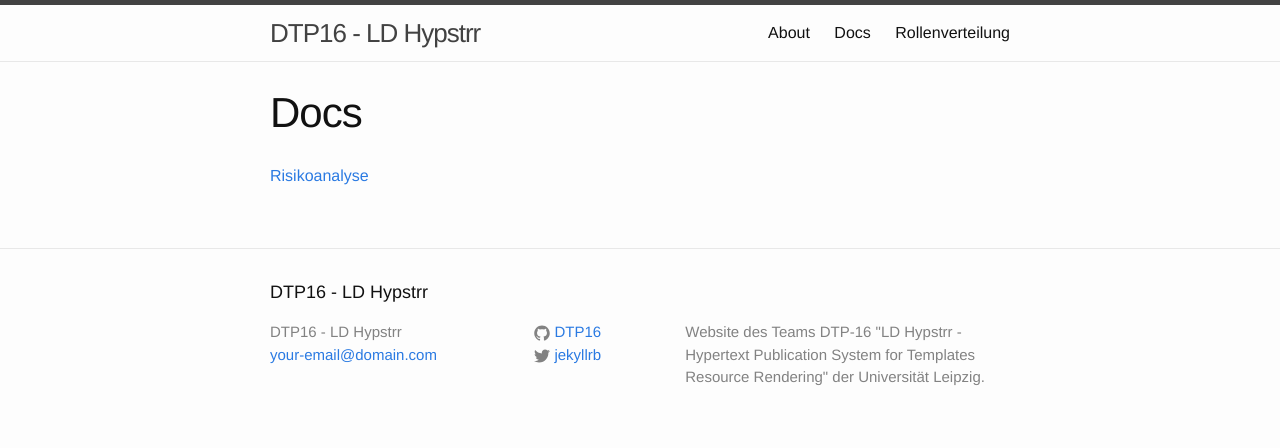
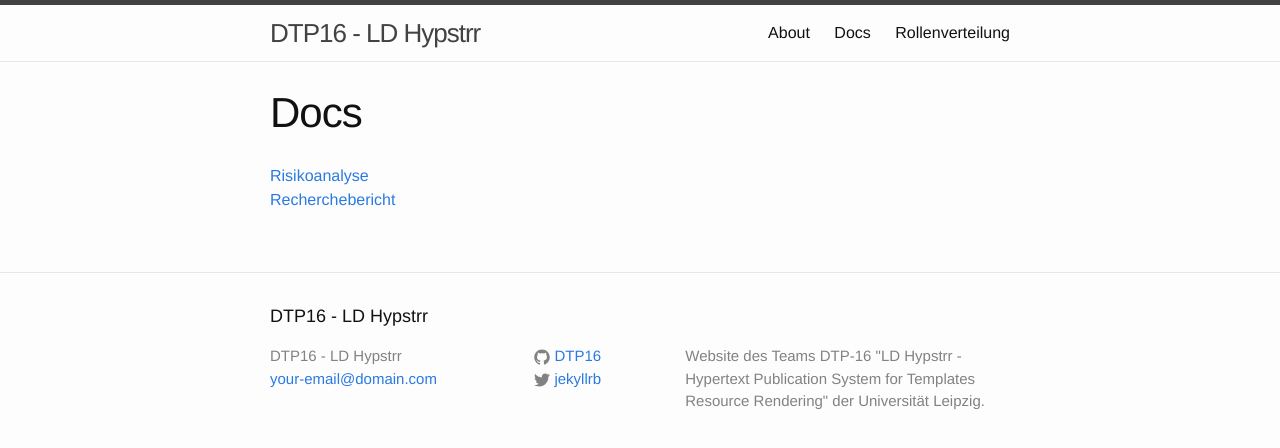
Before and after one commit to DTP16/dtp16-web, a Jekyll site: the page built from docs.md, in a window 1280 px wide. Shown: the top 448 px of the page. Built offline with Jekyll 4.4.1, drawn with Linux system fonts in a browser that asks for light colours.

Commit message:
Update Docs

```diff
--- a/docs.md
+++ b/docs.md
@@ -4,4 +4,5 @@ title: Docs
 permalink: /docs/
 ---
 
-<a href="risikoanalyse.pdf">Risikoanalyse</a>
+<a href="risikoanalyse.pdf">Risikoanalyse</a><br />
+<a href="recherchebericht.pdf">Recherchebericht</a><br />
```
